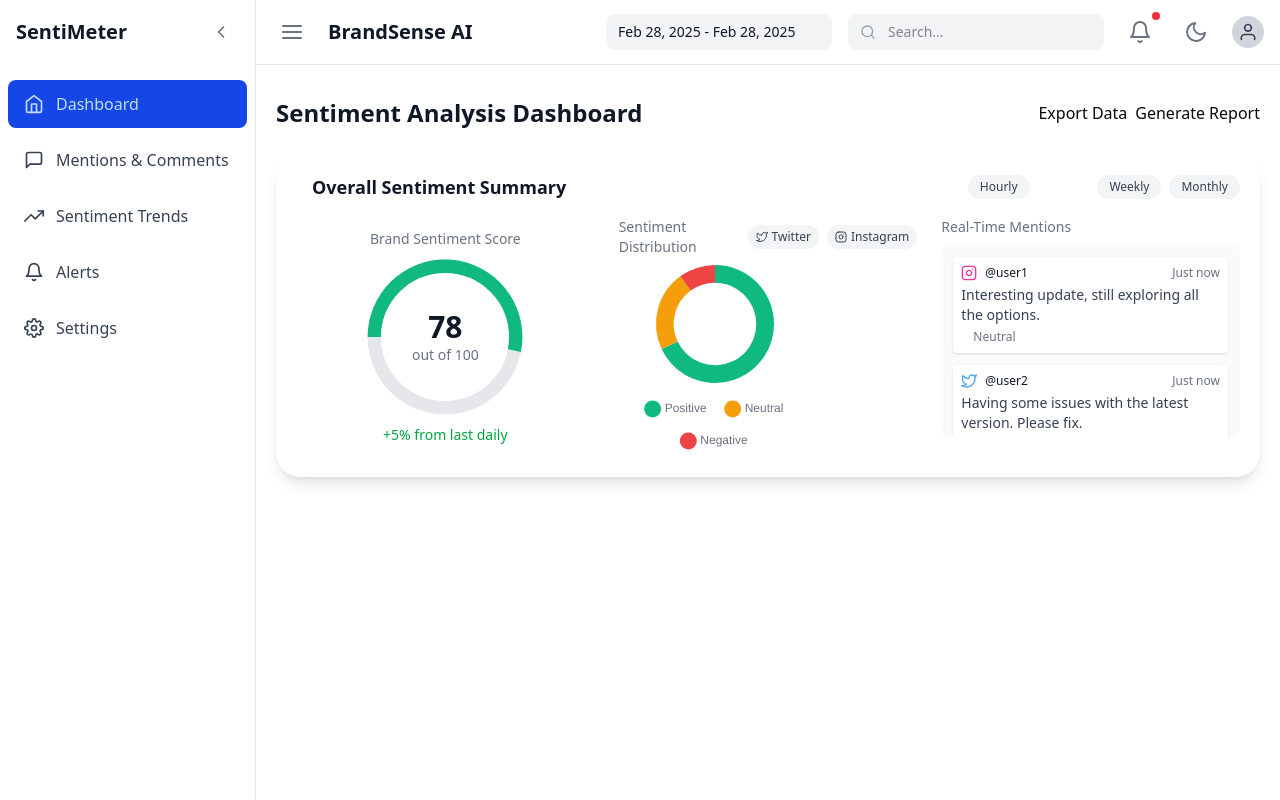
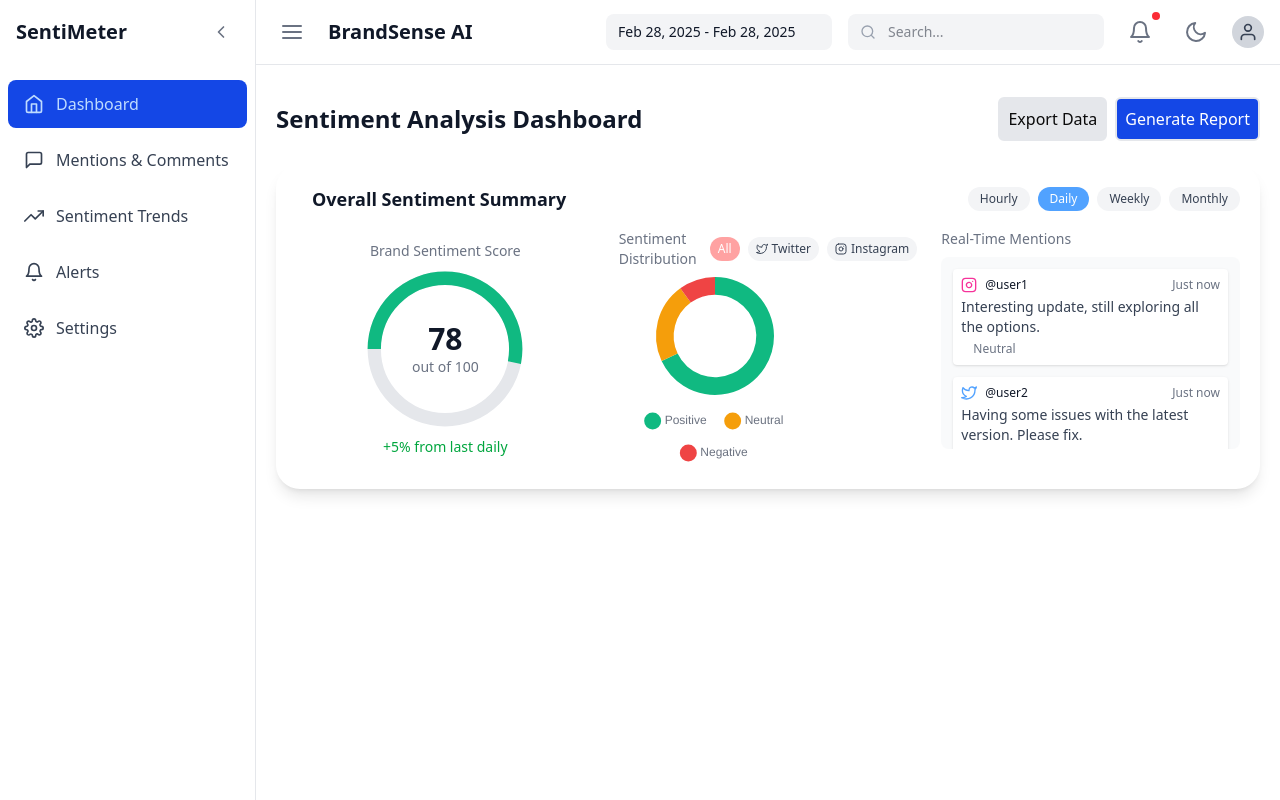
Before and after one commit to nagesh-merva/Interspirit-Hackathon-Decipher, a React (Vite) app in the folder frontend/: page /dashboard in a window 1280 px wide. Built offline with nearby package versions, Linux system fonts and the light colour scheme.

Commit message:
modification

```diff
--- a/frontend/src/components/dashboard/SentimentSummary.jsx
+++ b/frontend/src/components/dashboard/SentimentSummary.jsx
@@ -61,7 +61,7 @@ function SentimentSummary() {
               key={option}
               onClick={() => setTimeframe(option)}
               className={`px-3 py-1 text-xs rounded-full ${timeframe === option
-                ? 'bg-primary-light text-white'
+                ? 'bg-primary-light text-white bg-blue-400'
                 : 'bg-gray-100 text-gray-700 dark:bg-gray-700 dark:text-gray-300'
                 }`}
             >
@@ -118,7 +118,7 @@ function SentimentSummary() {
               <button
                 onClick={() => setPlatform('all')}
                 className={`flex items-center px-2 py-1 text-xs rounded-full ${platform === 'all'
-                  ? 'bg-primary-light text-white'
+                  ? 'bg-primary-light text-white  bg-red-300'
                   : 'bg-gray-100 text-gray-700 dark:bg-gray-700 dark:text-gray-300'
                   }`}
               >
@@ -127,7 +127,7 @@ function SentimentSummary() {
               <button
                 onClick={() => setPlatform('twitter')}
                 className={`flex items-center px-2 py-1 text-xs rounded-full ${platform === 'twitter'
-                  ? 'bg-primary-light text-white'
+                  ? 'bg-primary-light text-white bg-blue-400'
                   : 'bg-gray-100 text-gray-700 dark:bg-gray-700 dark:text-gray-300'
                   }`}
               >
@@ -136,7 +136,7 @@ function SentimentSummary() {
               <button
                 onClick={() => setPlatform('instagram')}
                 className={`flex items-center px-2 py-1 text-xs rounded-full ${platform === 'instagram'
-                  ? 'bg-primary-light text-white'
+                  ? 'bg-primary-light text-white bg-pink-600'
                   : 'bg-gray-100 text-gray-700 dark:bg-gray-700 dark:text-gray-300'
                   }`}
               >
--- a/frontend/src/pages/Dashboard.jsx
+++ b/frontend/src/pages/Dashboard.jsx
@@ -59,8 +59,8 @@ function Dashboard() {
                     <div className="flex justify-between items-center">
                         <h1 className="text-2xl font-bold text-gray-900 dark:text-white">Sentiment Analysis Dashboard</h1>
                         <div className="flex space-x-2">
-                            <button className="btn btn-secondary">Export Data</button>
-                            <button className="btn btn-primary">Generate Report</button>
+                            <button className=" border-2 font-medium border-gray-200 p-2 bg-gray-200 text-center rounded-sm ">Export Data</button>
+                            <button className=" border-2 border-gray-200 px-2 py-1 rounded-sm bg-blue-700 text-white">Generate Report</button>
                         </div>
                     </div>
 
```
